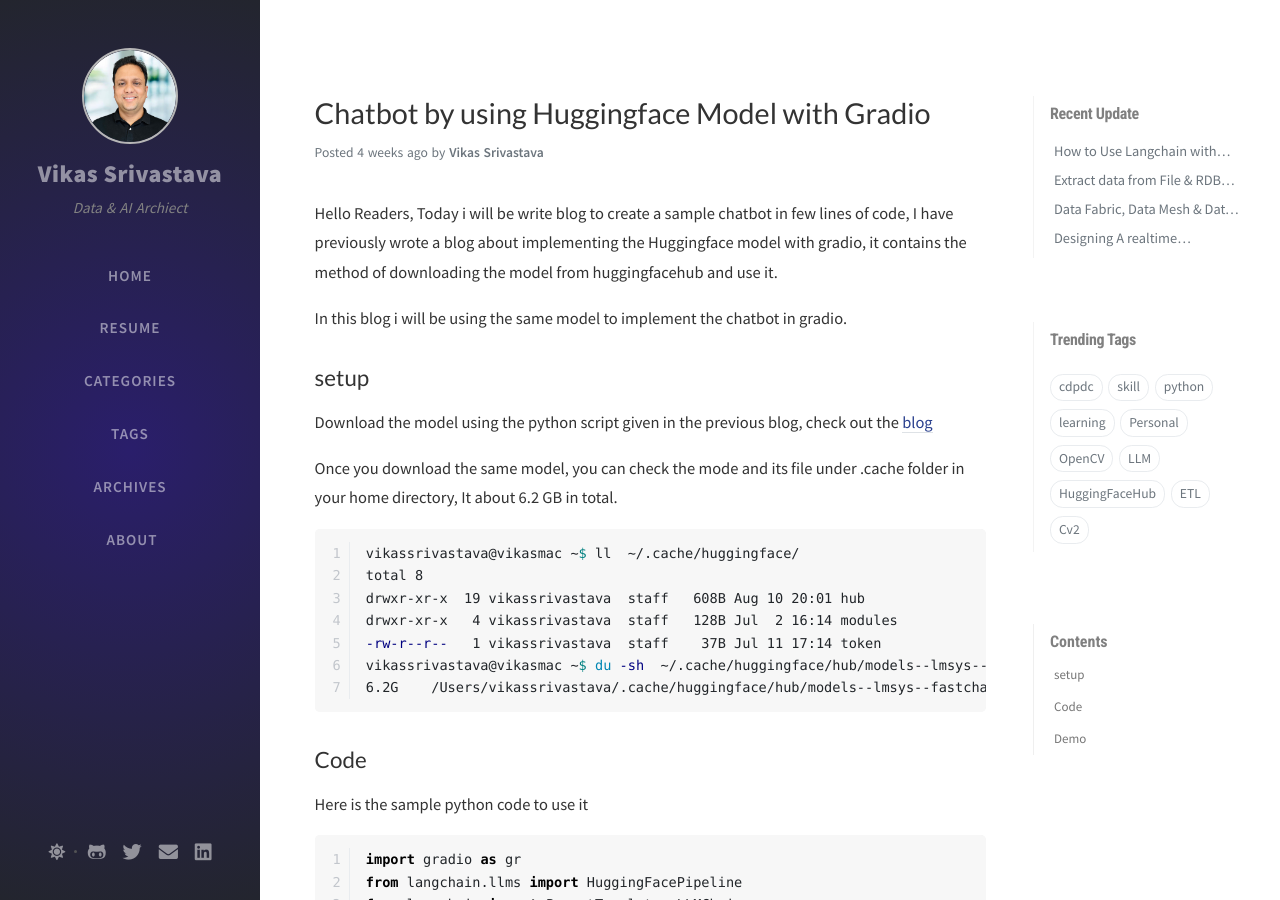
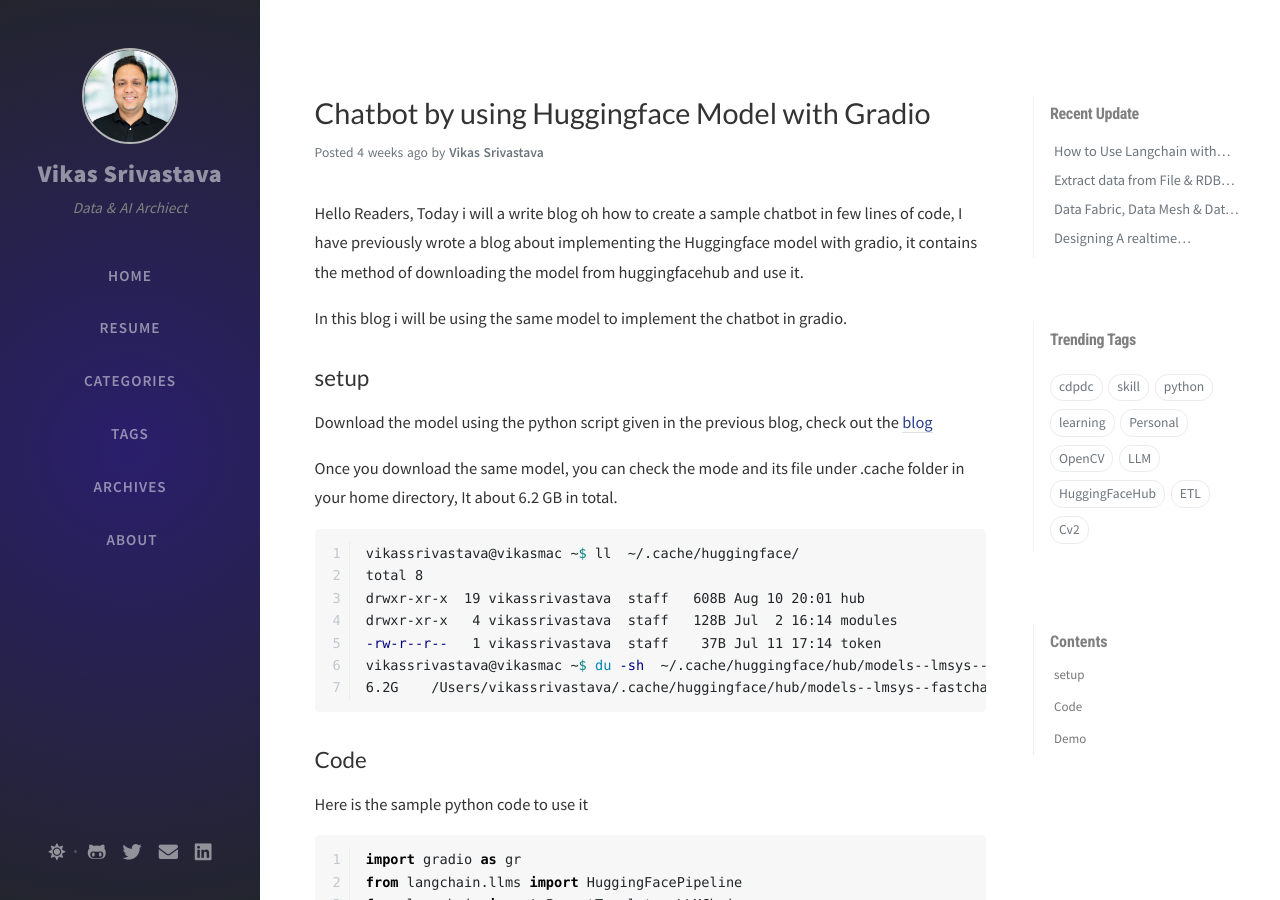
Before and after one commit to vikassri/vikassri.github.io, a Jekyll site: the page built from _posts/2023-07-12-Chatbot-general.md, in a window 1280 px wide and 900 px high. Built offline with Jekyll 4.4.1, drawn with Linux system fonts in a browser that asks for light colours; nearby versions of some CDN libraries; comment, search, counter and statistics services are not loaded.

Commit message:
updated blog

```diff
--- a/_posts/2023-07-12-Chatbot-general.md
+++ b/_posts/2023-07-12-Chatbot-general.md
@@ -7,7 +7,7 @@ tags: [LLM, HuggingFaceHub]
 summary: Creating a chatbot using HF model
 ---
 
-Hello Readers, Today i will be write blog to create a sample chatbot in few lines of code, I have previously wrote a blog about implementing the Huggingface model with gradio, it contains the method of downloading the model from huggingfacehub and use it.
+Hello Readers, Today i will a write blog oh how to create a sample chatbot in few lines of code, I have previously wrote a blog about implementing the Huggingface model with gradio, it contains the method of downloading the model from huggingfacehub and use it.
 
 In this blog i will be using the same model to implement the chatbot in gradio.
 
```
